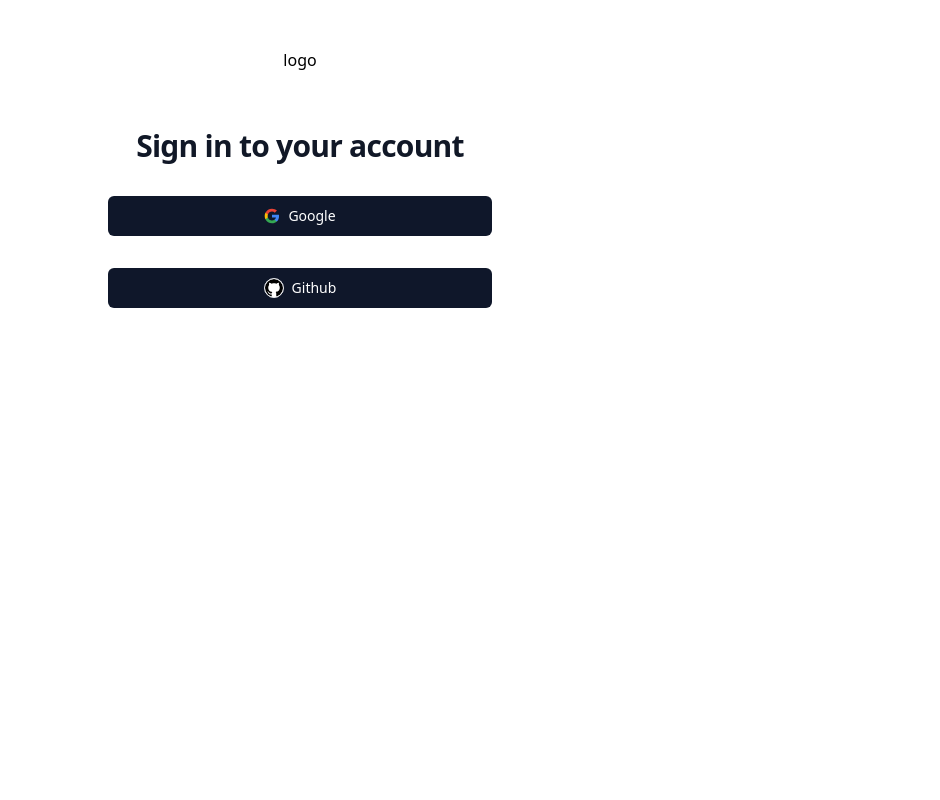
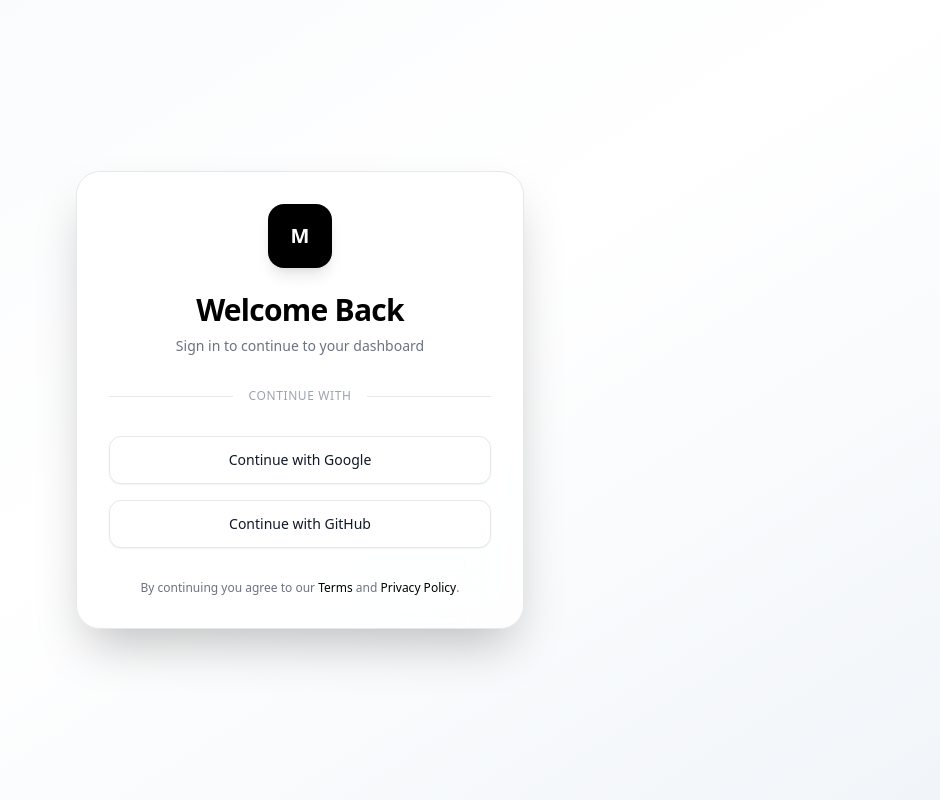
Before and after one commit to mohammad-khs/memo-messanger, a Next.js app: page /login in a window 1280 px wide. Shown: the whole page, without its empty margins (340-1280 px from the left). Built offline with nearby package versions, Linux system fonts and the light colour scheme.

Commit message:
refactor: simplify login page structure and improve button styles

```diff
--- a/src/app/(auth)/login/page.tsx
+++ b/src/app/(auth)/login/page.tsx
@@ -1,97 +1,93 @@
 "use client";
 
 import Button from "@/components/ui/button";
-import { FC, useState } from "react";
 import { signIn } from "next-auth/react";
+import { useState } from "react";
 import { toast } from "react-hot-toast";
 
-const Page: FC = () => {
-  const [isLoading, setIsLoading] = useState<boolean>(false);
+export default function Page() {
+  const [isLoading, setIsLoading] = useState(false);
 
   async function loginWithProvider(provider: string) {
-    setIsLoading(true);
     try {
-      await signIn(provider, { redirect: true, callbackUrl: "/dashboard" });
-    } catch (error) {
-      // display error message to user
-      toast.error("Something went wrong with your login.");
+      setIsLoading(true);
+      await signIn(provider, {
+        callbackUrl: "/dashboard",
+      });
+    } catch {
+      toast.error("Something went wrong.");
     } finally {
       setIsLoading(false);
     }
   }
 
   return (
-    <>
-      <div className="flex min-h-full items-center justify-center py-12 px-4 sm:px-6 lg:px-8">
-        <div className="w-full flex flex-col items-center max-w-md space-y-8">
-          <div className="flex flex-col items-center gap-8">
-            logo
-            <h2 className="mt-6 text-center text-3xl font-bold tracking-tight text-gray-900">
-              Sign in to your account
-            </h2>
+    <main className="min-h-screen bg-gradient-to-br from-slate-50 via-white to-slate-100 flex items-center justify-center px-6">
+      <div className="w-full max-w-md rounded-3xl border bg-white/80 backdrop-blur-xl shadow-2xl p-8">
+        {/* Logo */}
+        <div className="flex justify-center">
+          <div className="flex h-16 w-16 items-center justify-center rounded-2xl bg-black text-xl font-bold text-white shadow-lg">
+            M
           </div>
+        </div>
+
+        {/* Heading */}
+        <div className="mt-6 text-center">
+          <h1 className="text-3xl font-bold tracking-tight">
+            Welcome Back
+          </h1>
+
+          <p className="mt-2 text-sm text-gray-500">
+            Sign in to continue to your dashboard
+          </p>
+        </div>
+
+        {/* Divider */}
+        <div className="my-8 flex items-center gap-4">
+          <div className="h-px flex-1 bg-gray-200" />
+          <span className="text-xs uppercase tracking-wider text-gray-400">
+            Continue with
+          </span>
+          <div className="h-px flex-1 bg-gray-200" />
+        </div>
+
+        {/* Buttons */}
+        <div className="space-y-4">
+          <Button
+            isLoading={isLoading}
+            onClick={() => loginWithProvider("google")}
+            className="w-full h-12 rounded-xl border border-gray-200 bg-white text-gray-900 hover:bg-gray-50 transition-all duration-200 shadow-sm hover:shadow-md"
+          >
+            {/* {!isLoading && (
+              // <GoogleIcon className="mr-3 h-5 w-5" />
+            )} */}
+            Continue with Google
+          </Button>
 
           <Button
             isLoading={isLoading}
-            type="button"
-            className="max-w-sm mx-auto w-full"
-            onClick={() => loginWithProvider("google")}
+            onClick={() => loginWithProvider("github")}
+            className="w-full h-12 rounded-xl border border-gray-200 bg-white text-gray-900 hover:bg-gray-50 transition-all duration-200 shadow-sm hover:shadow-md"
           >
-            {isLoading ? null : (
-              <svg
-                className="mr-2 h-4 w-4"
-                aria-hidden="true"
-                focusable="false"
-                data-prefix="fab"
-                data-icon="github"
-                role="img"
-                xmlns="http://www.w3.org/2000/svg"
-                viewBox="0 0 24 24"
-              >
-                <path
-                  d="M22.56 12.25c0-.78-.07-1.53-.2-2.25H12v4.26h5.92c-.26 1.37-1.04 2.53-2.21 3.31v2.77h3.57c2.08-1.92 3.28-4.74 3.28-8.09z"
-                  fill="#4285F4"
-                />
-                <path
-                  d="M12 23c2.97 0 5.46-.98 7.28-2.66l-3.57-2.77c-.98.66-2.23 1.06-3.71 1.06-2.86 0-5.29-1.93-6.16-4.53H2.18v2.84C3.99 20.53 7.7 23 12 23z"
-                  fill="#34A853"
-                />
-                <path
-                  d="M5.84 14.09c-.22-.66-.35-1.36-.35-2.09s.13-1.43.35-2.09V7.07H2.18C1.43 8.55 1 10.22 1 12s.43 3.45 1.18 4.93l2.85-2.22.81-.62z"
-                  fill="#FBBC05"
-                />
-                <path
-                  d="M12 5.38c1.62 0 3.06.56 4.21 1.64l3.15-3.15C17.45 2.09 14.97 1 12 1 7.7 1 3.99 3.47 2.18 7.07l3.66 2.84c.87-2.6 3.3-4.53 6.16-4.53z"
-                  fill="#EA4335"
-                />
-                <path d="M1 1h22v22H1z" fill="none" />
-              </svg>
-            )}
-            Google
-          </Button>
-          <Button
-            isLoading={isLoading}
-            type="button"
-            className="max-w-sm mx-auto w-full"
-            onClick={() => loginWithProvider("github")}
-          >
-            {isLoading ? null : (
-              <svg
-                xmlns="http://www.w3.org/2000/svg"
-                width="24"
-                height="24"
-                viewBox="0 0 24 24"
-                className=" border bg-white rounded-full mr-2 h-5 w-5"
-              >
-                <path d="M12 0c-6.626 0-12 5.373-12 12 0 5.302 3.438 9.8 8.207 11.387.599.111.793-.261.793-.577v-2.234c-3.338.726-4.033-1.416-4.033-1.416-.546-1.387-1.333-1.756-1.333-1.756-1.089-.745.083-.729.083-.729 1.205.084 1.839 1.237 1.839 1.237 1.07 1.834 2.807 1.304 3.492.997.107-.775.418-1.305.762-1.604-2.665-.305-5.467-1.334-5.467-5.931 0-1.311.469-2.381 1.236-3.221-.124-.303-.535-1.524.117-3.176 0 0 1.008-.322 3.301 1.23.957-.266 1.983-.399 3.003-.404 1.02.005 2.047.138 3.006.404 2.291-1.552 3.297-1.23 3.297-1.23.653 1.653.242 2.874.118 3.176.77.84 1.235 1.911 1.235 3.221 0 4.609-2.807 5.624-5.479 5.921.43.372.823 1.102.823 2.222v3.293c0 .319.192.694.801.576 4.765-1.589 8.199-6.086 8.199-11.386 0-6.627-5.373-12-12-12z" />
-              </svg>
-            )}
-            Github
+            {/* {!isLoading && (
+              <GithubIcon className="mr-3 h-5 w-5" />
+            )} */}
+            Continue with GitHub
           </Button>
         </div>
+
+        <p className="mt-8 text-center text-xs text-gray-500">
+          By continuing you agree to our{" "}
+          <span className="font-medium text-black cursor-pointer">
+            Terms
+          </span>{" "}
+          and{" "}
+          <span className="font-medium text-black cursor-pointer">
+            Privacy Policy
+          </span>
+          .
+        </p>
       </div>
-    </>
+    </main>
   );
-};
-
-export default Page;
+}
```
